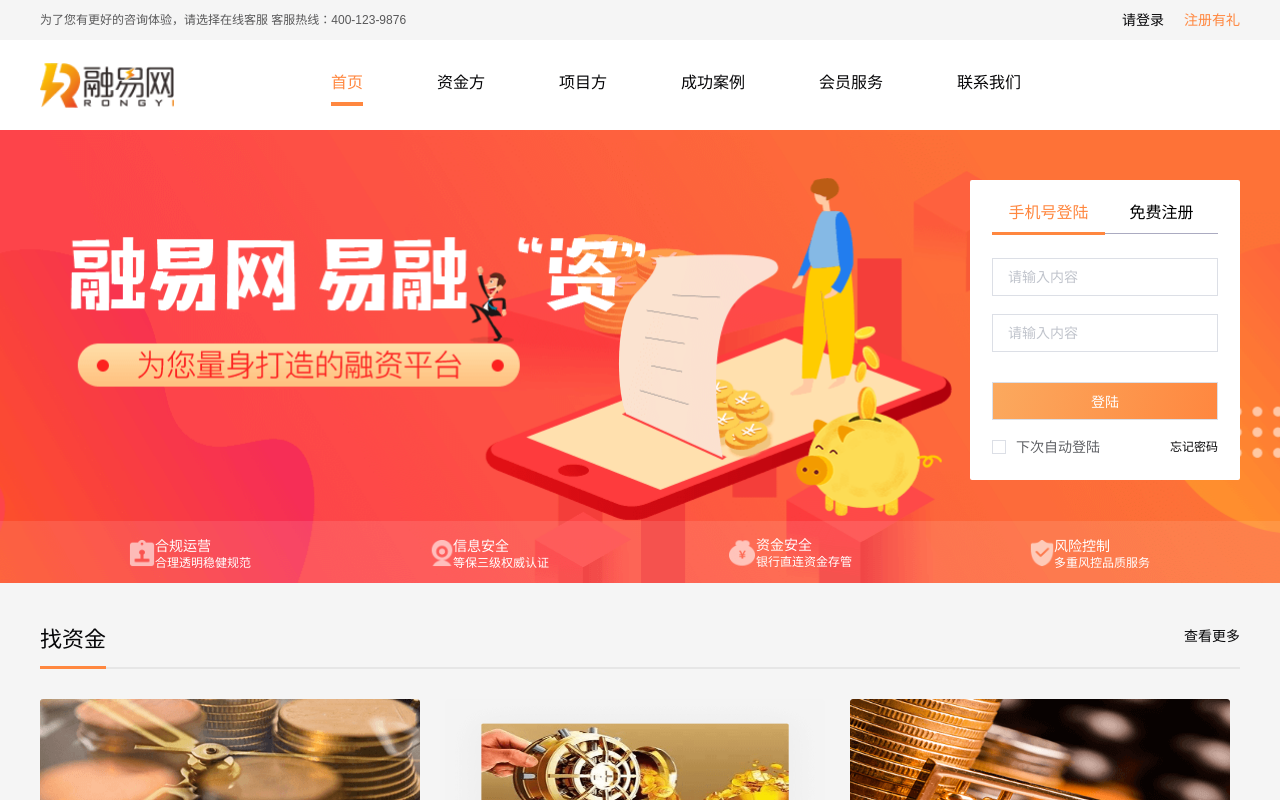
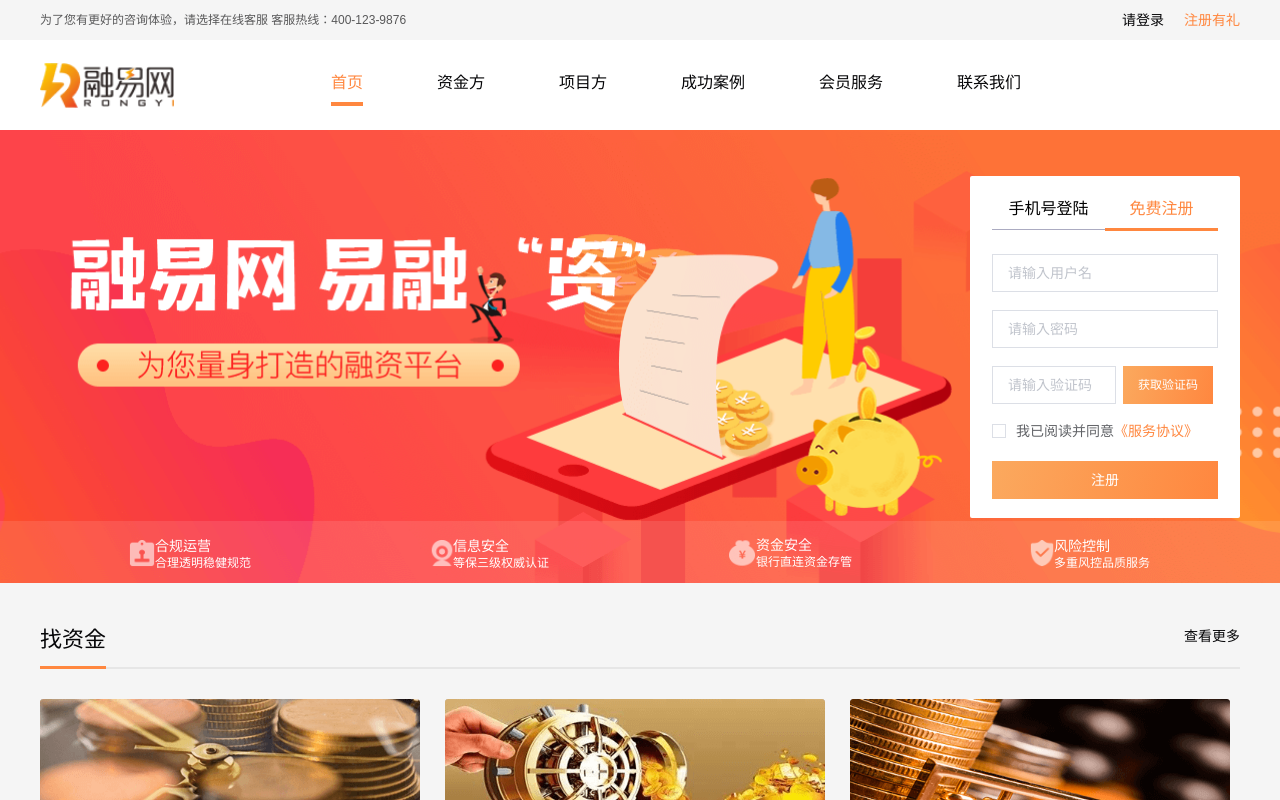
Before and after one commit to lifeisshit/rongyi-web, a Nuxt app: page / in a window 1280 px wide. Both pictures are taken after a click on the item "免费注册". Shown: the top 800 px of the page. Built offline with nearby package versions, Linux system fonts and the light colour scheme.

Commit message:
首页样式

```diff
--- a/assets/css/common.less
+++ b/assets/css/common.less
@@ -20,13 +20,15 @@
   background-color: #ff873f;
   border-color: #ff873f;
 }
-
 .el-checkbox__input.is-focus .el-checkbox__inner {
   border-color: #ff873f;
 }
-
 .el-checkbox__input.is-checked+.el-checkbox__label {
   color: #ff873f;
+}
+.el-input.is-active .el-input__inner,.el-input__inner:focus {
+  border-color: #ff873f;
+  outline: 0
 }
 
 .wrap {
--- a/assets/css/index.less
+++ b/assets/css/index.less
@@ -12,9 +12,9 @@
       .login-tab {
         position: absolute;
         right: 0;
-        top: 50px;
+        top: 46px;
         width: 226px;
-        height: 258px;
+        height: 300px;
         padding: 24px 22px 18px;
         background-color: #ffffff;
         border-radius: 2px;
@@ -59,7 +59,6 @@
           .content-row {
             margin-bottom: 18px;
           }
-          .content-login {
           .ver-code-input {
             width: 100px;
             vertical-align: top;
@@ -87,12 +86,35 @@
             vertical-align: top;
             cursor: pointer;
           }
+          .reg-ver-code-input {
+            width: 124px;
+            vertical-align: top;
+            margin-right: 7px;
+          }
+          .reg-ver-code-get {
+            display: inline-block;
+            width: 90px;
+            height: 38px;
+            line-height: 38px;
+            text-align: center;
+            font-size: 12px;
+            vertical-align: top;
+            cursor: pointer;
+            background-image: linear-gradient(103deg,
+            #fba95e 0%,
+            #ff873f 100%);
+            color: #fff;
+          }
           .login-btn {
             width: 100%;
             background-image: linear-gradient(103deg,
             #fba95e 0%,
             #ff873f 100%);
             color: #fff;
+            border: none;
+          }
+          .reg-submit-row {
+            margin-top: 20px;
           }
           .submit-row {
             margin-top: 30px;
@@ -106,9 +128,10 @@
               top: 3px;
               position: relative;
             }
+            .reg-agree {
+              color: #ff873f;
             }
           }
-          .content-register {}
         }
       }
     }
--- a/pages/index.vue
+++ b/pages/index.vue
@@ -4,17 +4,25 @@
       <div class="wrap banner-wrap">
         <div class="login-tab">
           <ul class="login-tab-menu">
-            <li :class="{ active: isLoginTabActive }">手机号登陆</li>
-            <li :class="{ active: !isLoginTabActive }">免费注册</li>
+            <li :class="{ active: isLoginTabActive }" @click="showLoginTab">
+              手机号登陆
+            </li>
+            <li :class="{ active: !isLoginTabActive }" @click="showRegTab">
+              免费注册
+            </li>
           </ul>
           <div class="login-tab-content">
+            <!--登录-->
             <div v-if="isLoginTabActive" class="content-login">
               <div class="content-row">
-                <el-input v-model="loginInfo.userName" placeholder="请输入内容">
+                <el-input
+                  v-model="loginInfo.userName"
+                  placeholder="请输入用户名"
+                >
                 </el-input>
               </div>
               <div class="content-row">
-                <el-input v-model="loginInfo.password" placeholder="请输入内容">
+                <el-input v-model="loginInfo.password" placeholder="请输入密码">
                 </el-input>
               </div>
               <!--<div class="content-row">-->
@@ -30,13 +38,41 @@
                 <el-button class="login-btn">登陆</el-button>
               </div>
               <div class="other-row">
-                <el-checkbox v-model="isAutoLoginchecked">
+                <el-checkbox v-model="loginInfo.isAutoLogin">
                   下次自动登陆
                 </el-checkbox>
                 <nuxt-link to="/" class="forget-pwd">忘记密码</nuxt-link>
               </div>
             </div>
-            <div v-if="!isLoginTabActive" class="content-register"></div>
+            <!--注册-->
+            <div v-if="!isLoginTabActive" class="content-register">
+              <div class="content-row">
+                <el-input v-model="regInfo.userName" placeholder="请输入用户名">
+                </el-input>
+              </div>
+              <div class="content-row">
+                <el-input v-model="regInfo.password" placeholder="请输入密码">
+                </el-input>
+              </div>
+              <div class="content-row">
+                <el-input
+                  v-model="loginInfo.verificationCode"
+                  placeholder="请输入验证码"
+                  class="reg-ver-code-input"
+                ></el-input>
+                <span class="reg-ver-code-get">获取验证码</span>
+              </div>
+              <div class="other-row">
+                <el-checkbox v-model="regInfo.isAgree">
+                  我已阅读并同意<nuxt-link to="/" class="reg-agree"
+                    >《服务协议》</nuxt-link
+                  >
+                </el-checkbox>
+              </div>
+              <div class="reg-submit-row">
+                <el-button class="login-btn">注册</el-button>
+              </div>
+            </div>
           </div>
         </div>
       </div>
@@ -91,7 +127,7 @@
           </div>
         </nuxt-link>
         <nuxt-link to="/" class="money-item money-item-center">
-          <img src="~/static/img/money-img2.png" alt="找资金" />
+          <img src="~/static/img/money-img2.jpg" alt="找资金" />
           <div class="money-info">
             <span class="money-title1">股权投资</span>
             <span class="money-title2">引入实力投资，助推企业发展</span>
@@ -340,10 +376,14 @@
       loginInfo: {
         userName: '',
         password: '',
-        verificationCode: ''
+        isAutoLogin: false
       },
-      regInfo: {},
-      isAutoLoginchecked: false,
+      regInfo: {
+        userName: '',
+        password: '',
+        verificationCode: '',
+        isAgree: false
+      },
       successCaseSwiperOption: {
         slidesPerView: 4,
         spaceBetween: 0,
@@ -501,6 +541,12 @@
     }
   },
   methods: {
+    showLoginTab() {
+      this.isLoginTabActive = true
+    },
+    showRegTab() {
+      this.isLoginTabActive = false
+    },
     successCasePrevClick() {
       this.successCaseSwiper.slidePrev()
     },
```
Also changed, not shown: static/img/money-img2.jpg (added), static/img/money-img2.png (deleted). Lines whose indentation alone changed are shown as unchanged.
